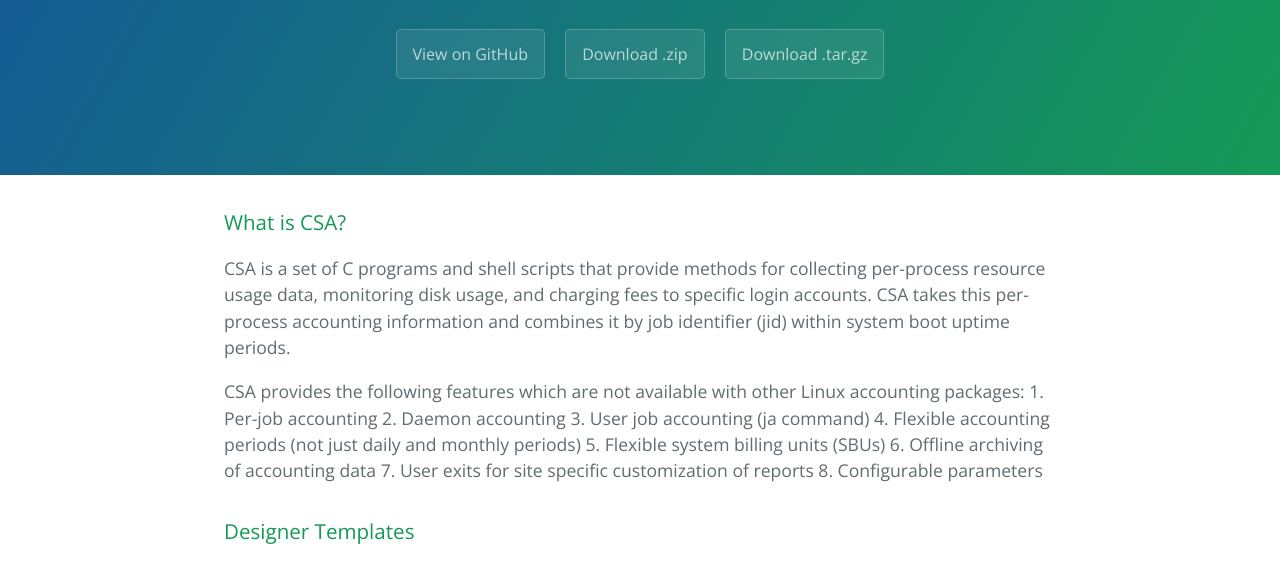
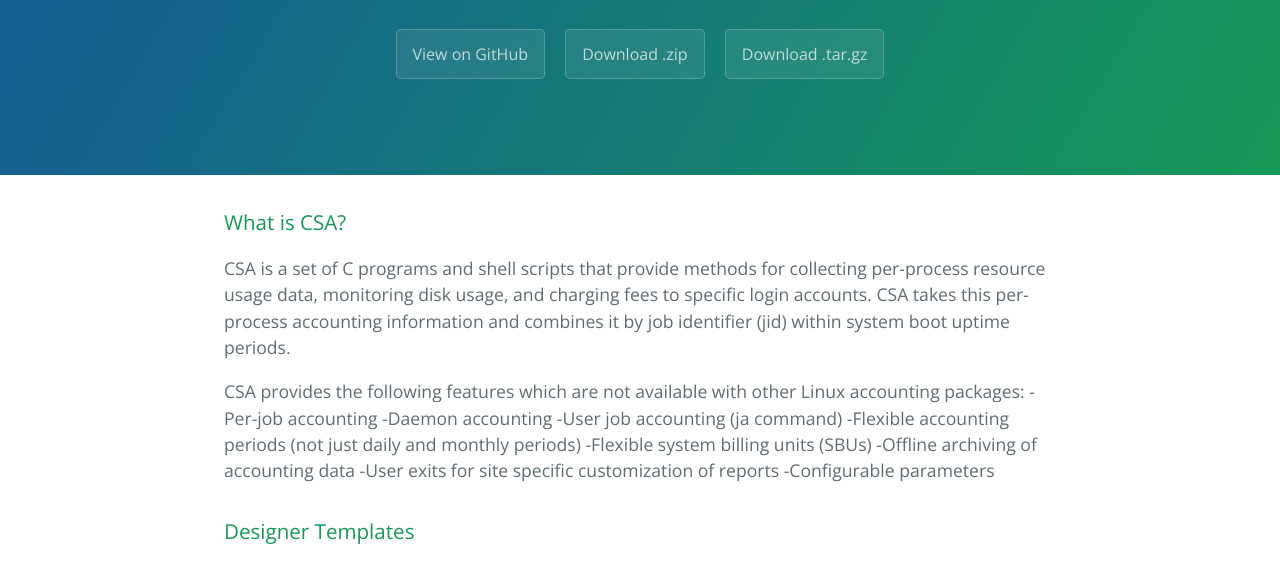
Before and after one commit to LinuxCSA/CSA, a plain HTML site: page index.html in a window 1280 px wide. Shown: the part 208-769 px from the top of the page. Drawn offline with nearby package versions, Linux system fonts and the light colour scheme.

```diff
--- a/index.html
+++ b/index.html
@@ -25,14 +25,14 @@
 <p>CSA is a set of C programs and shell scripts that provide methods for collecting per-process resource usage data, monitoring disk usage, and charging fees to specific login accounts. CSA takes this per-process accounting information and combines it by job identifier (jid) within system boot uptime periods.</p>
 
 <p>CSA provides the following features which are not available with other Linux accounting packages:
-1. Per-job accounting
-2. Daemon accounting
-3. User job accounting (ja command)
-4. Flexible accounting periods (not just daily and monthly periods)
-5. Flexible system billing units (SBUs)
-6. Offline archiving of accounting data
-7. User exits for site specific customization of reports
-8. Configurable parameters</p>
+-Per-job accounting
+-Daemon accounting
+-User job accounting (ja command)
+-Flexible accounting periods (not just daily and monthly periods)
+-Flexible system billing units (SBUs)
+-Offline archiving of accounting data
+-User exits for site specific customization of reports
+-Configurable parameters</p>
 
 <h3>
 <a id="designer-templates" class="anchor" href="#designer-templates" aria-hidden="true"><span aria-hidden="true" class="octicon octicon-link"></span></a>Designer Templates</h3>
```
Also changed, not shown: params.json (+1 -1 lines).
